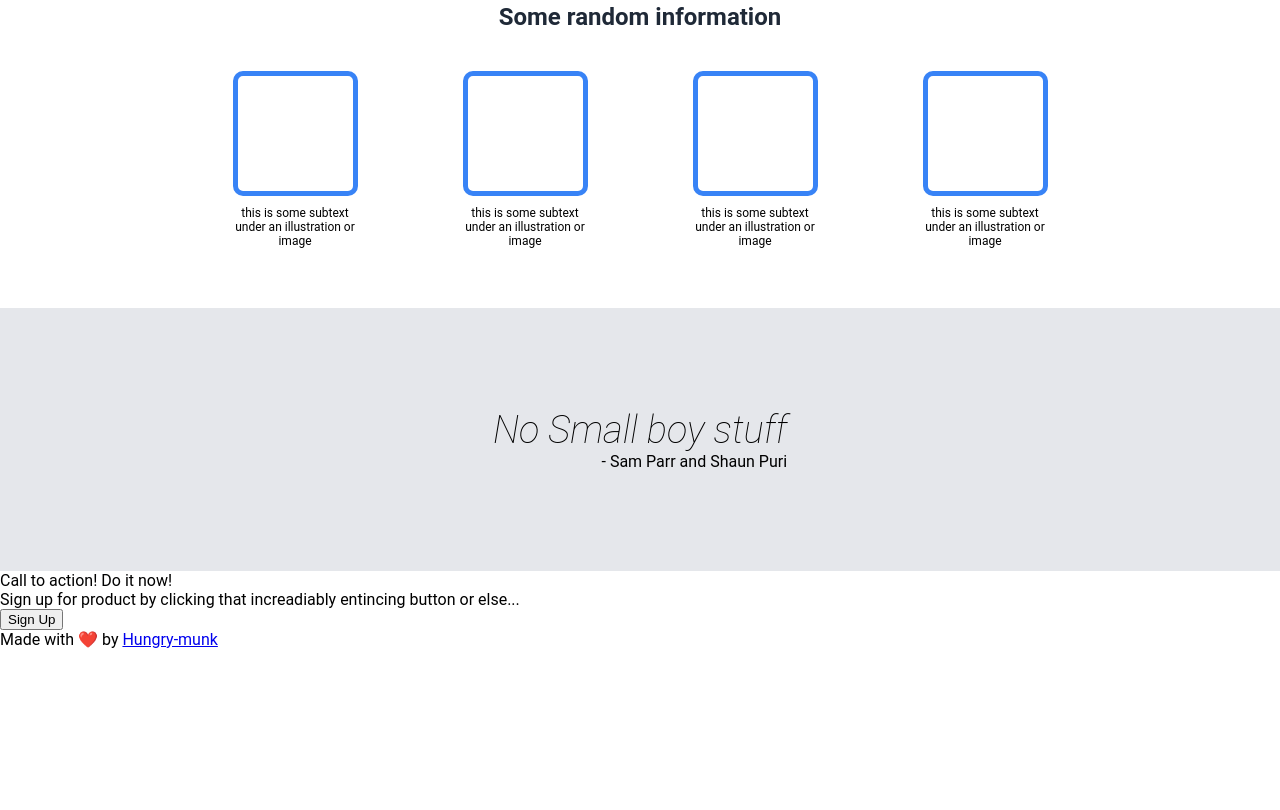
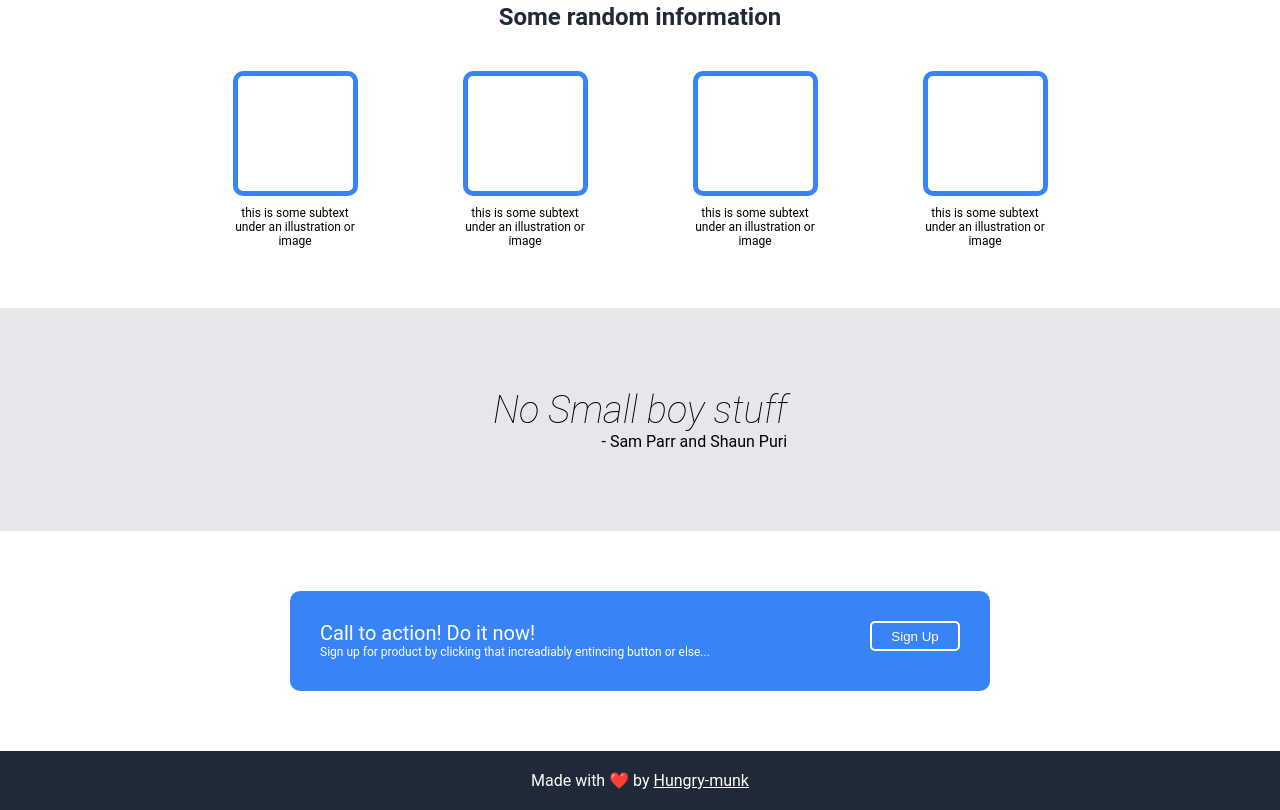
Before and after one commit to Hungry-munk/landing-page-2, a plain HTML site: page index.html in a window 1280 px wide. Shown: the part 521-1331 px from the top of the page. Before the commit the page ends 1170 px from the top, so only its background shows below. Drawn offline with Linux system fonts and the light colour scheme.

Commit message:
finished basic landing page but I will add some small touch ups

```diff
--- a/index.html
+++ b/index.html
@@ -62,12 +62,14 @@
                 </div>
             </div>
         </div>
-        <div id="CTA">
-            <div class="CTA-text">
-                <div class="CTA-CTA">Call to action! Do it now!</div>
-                <div class="CTA-prompt">Sign up for product by clicking that increadiably entincing button or else...</div>
+        <div class="CTA-container">
+            <div id="CTA">
+                <div class="CTA-left">
+                    <div class="CTA-CTA">Call to action! Do it now!</div>
+                    <div class="CTA-prompt">Sign up for product by clicking that increadiably entincing button or else...</div>
+                </div>
+                <button>Sign Up</button>
             </div>
-            <button>Sign Up</button>
         </div>
     </main>
 
--- a/style.css
+++ b/style.css
@@ -115,7 +115,7 @@ main {
     background-color: gray;
 }
 
-.intro button {
+ button {
     width: 90px;
     background: var(--light-blue);
     color: white;
@@ -171,7 +171,7 @@ main {
     align-items: center;
     justify-content: center;
     background-color: var(--link-color);
-    padding: 100px;
+    padding: 80px 10px;
 
 }
 
@@ -186,3 +186,54 @@ main {
 }
 
 /* CTA */
+
+.CTA-container {
+    padding: 60px 10px;
+    display: flex;
+    justify-content: center;
+}
+
+#CTA {
+    display: flex;
+    justify-content: space-between;
+    background-color: var(--light-blue);
+    color: white;
+    padding: 30px;
+    border-radius: 10px;
+    width: 700px;
+    height: 100px;
+
+}
+.CTA-left {
+    display: flex;
+    /* justify-content: space-between; */
+    flex-direction: column;
+}
+
+.CTA-prompt{
+    font-size: 12px;
+}
+
+.CTA-CTA {
+    font-size: 20px;
+}
+
+#CTA button {
+    border: 2px solid white;
+    height:30px;
+
+
+}
+
+/* footer */
+
+footer {
+    color: white;
+    text-align: center;
+    padding: 20px 100px;
+    background-color: var(--dark-blue);
+}
+
+footer a {
+    color: white;
+}
```
